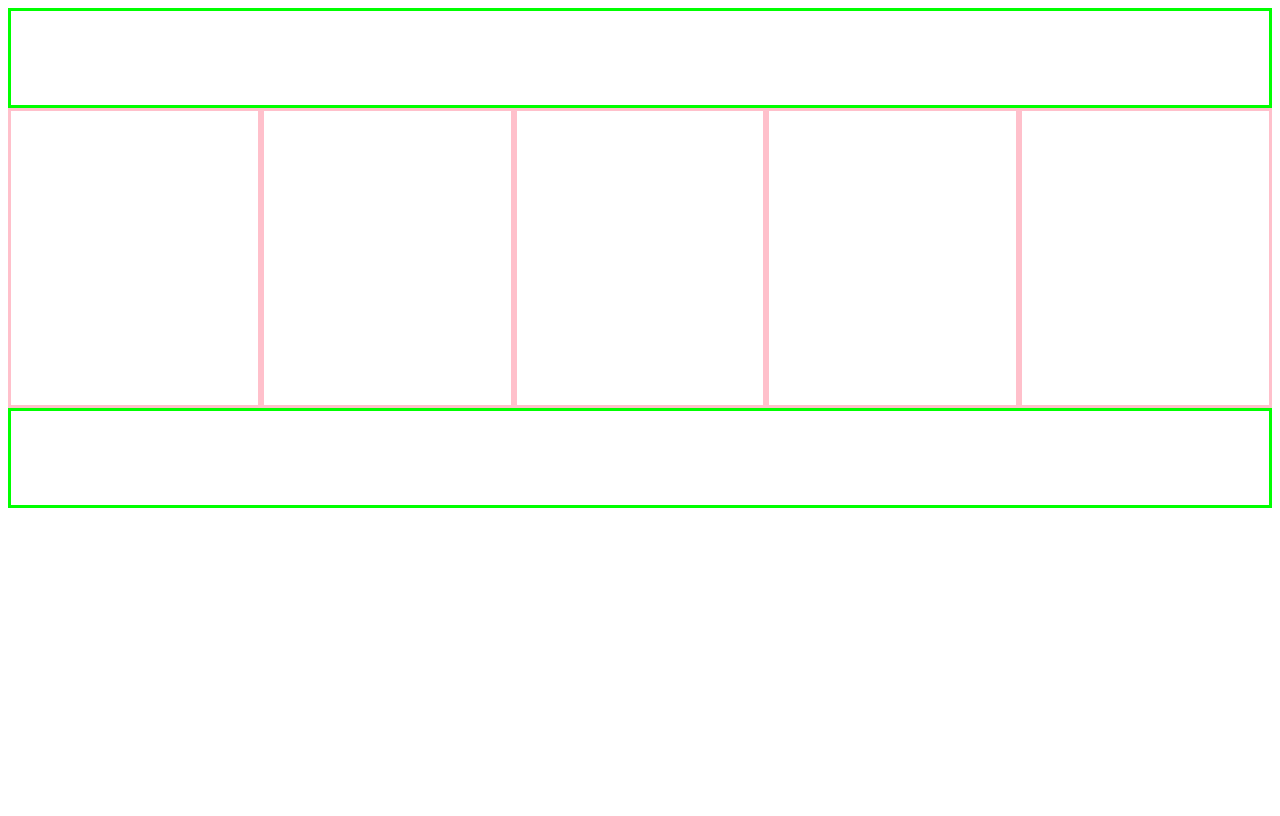
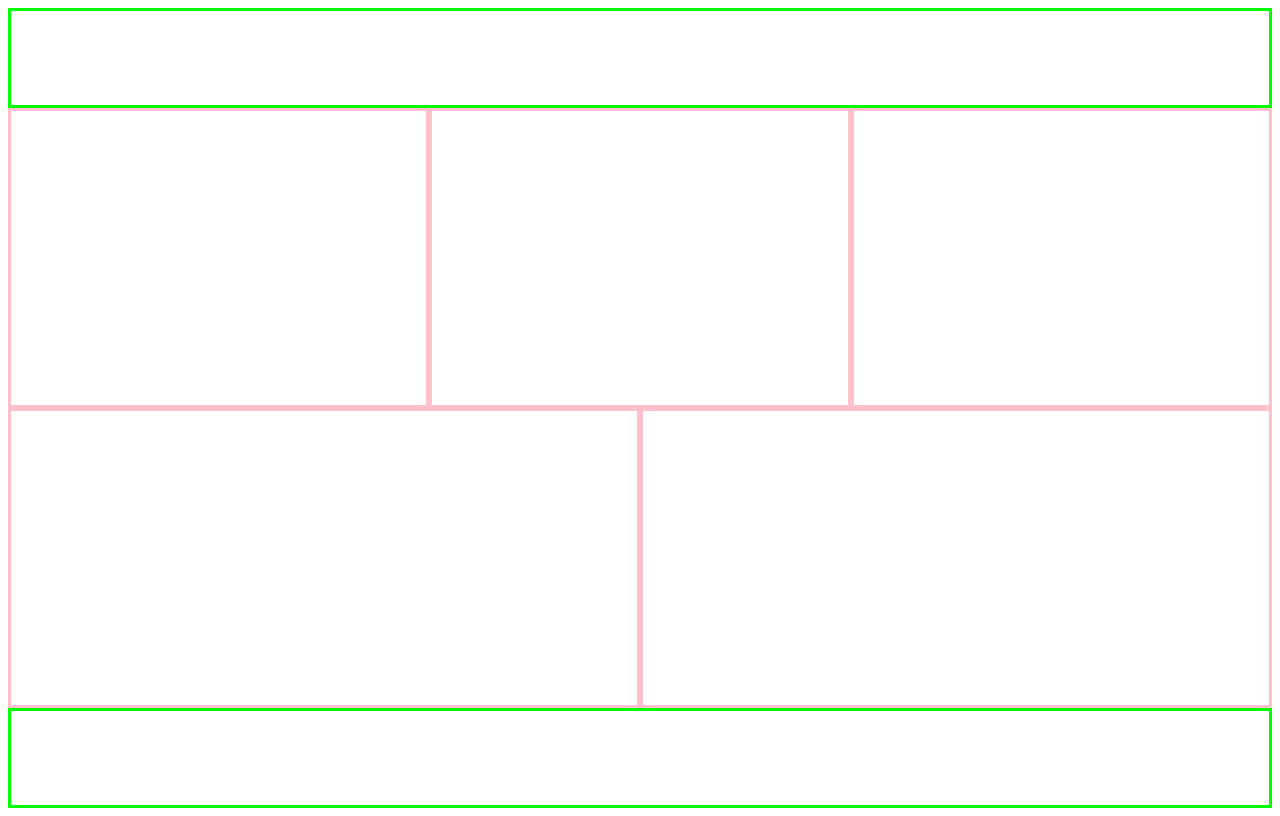
Before and after one commit to mierarrar/100Devs, a plain HTML site: page Layouts/Floats/index.html in a window 1280 px wide. Drawn offline with Linux system fonts and the light colour scheme.

Commit message:
float layouts

```diff
--- a/Layouts/Floats/index.html
+++ b/Layouts/Floats/index.html
@@ -9,11 +9,11 @@
 </head>
 <body>
     <header></header>
-    <section></section>
-    <section></section>
-    <section></section>
-    <section></section>
-    <section></section>
-    <footer></footer>
+    <section class="first-row"></section>
+    <section class="first-row"></section>
+    <section class="first-row"></section>
+    <section class="second-row"></section>
+    <section class="second-row"></section>
+    <footer ></footer>
 </body>
 </html>
--- a/Layouts/Floats/style.css
+++ b/Layouts/Floats/style.css
@@ -8,9 +8,16 @@ header, footer {
     clear: both;
 }
 
-section {
+.first-row {
     height: 300px;
     border: 3px solid pink;
-    width: 20%;
+    width: 33.333%;
     float: left;
 }
+
+.second-row {
+    height: 300px;
+    border: 3px solid pink;
+    width: 50%;
+    float: left;
+}
```
